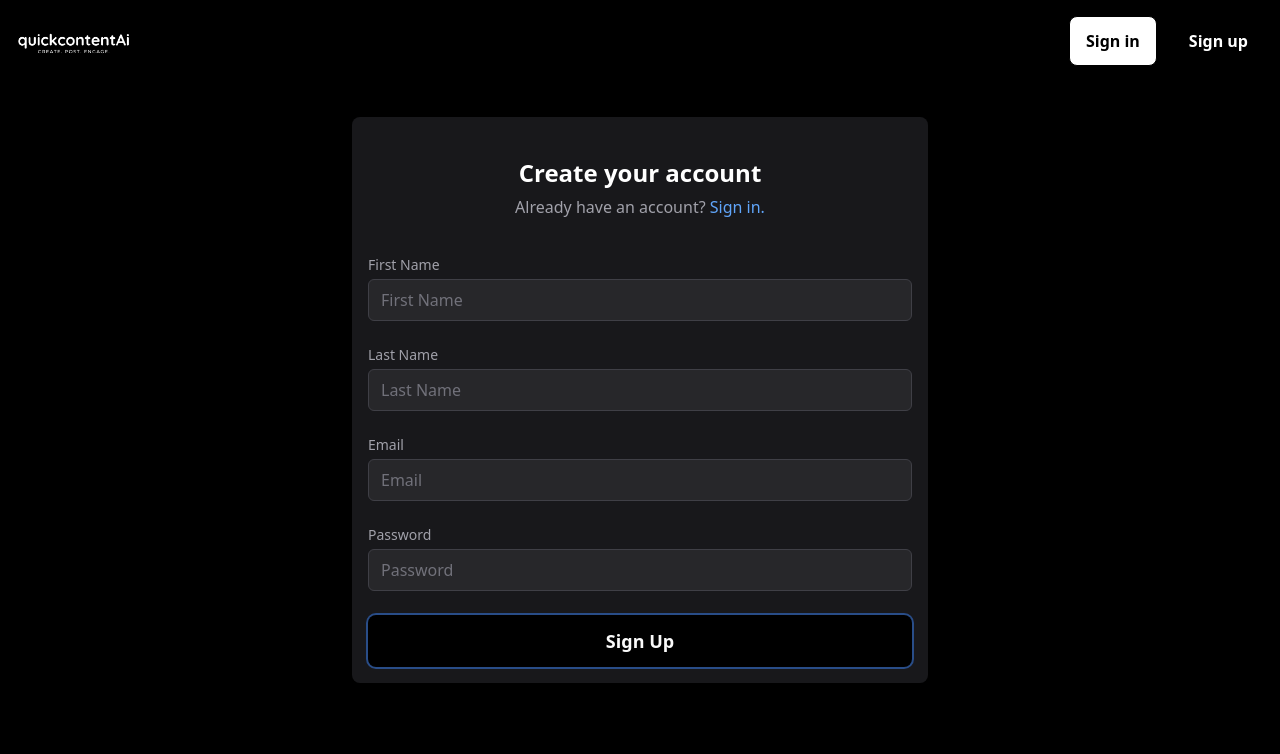
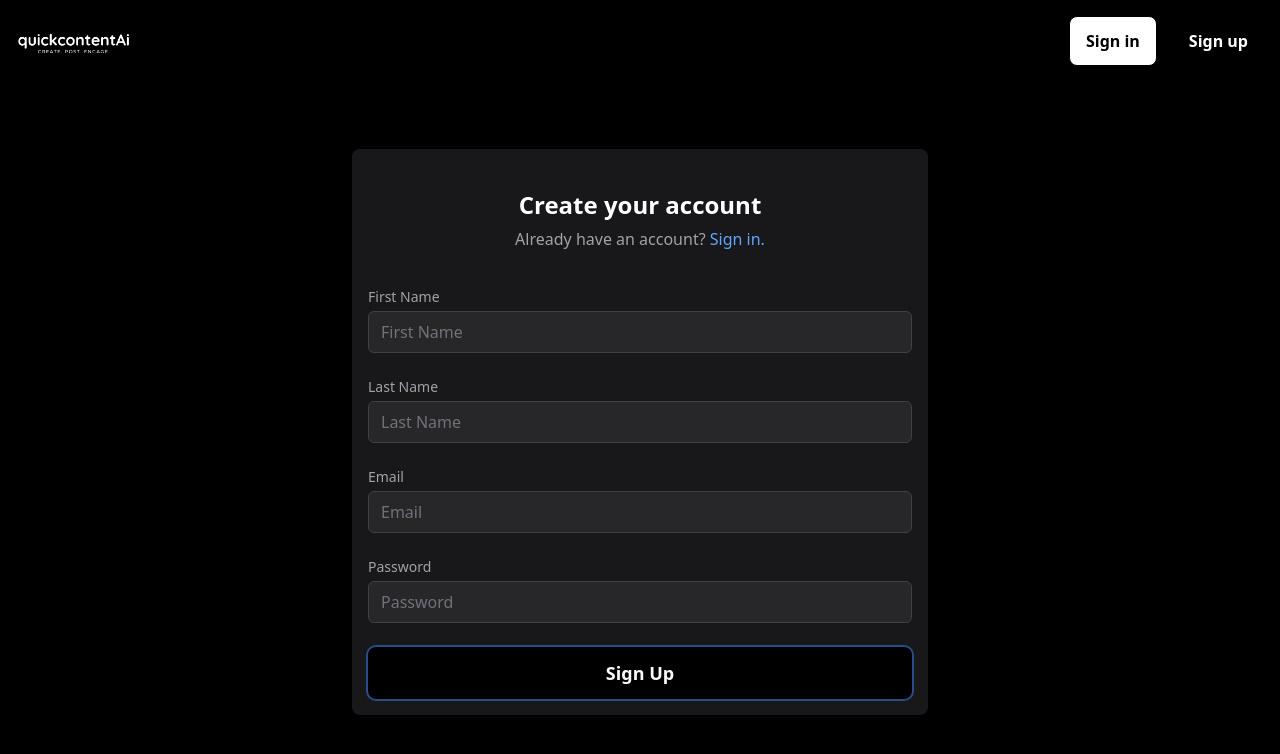
Before and after one commit to AFernandoGonzalez/ai-social-media-post-generator, a React (Vite) app in the folder frontend/: page /signup in a window 1280 px wide. Shown: the top 754 px of the page. Built offline with nearby package versions, Linux system fonts and the light colour scheme; no server answers.

Commit message:
added padding to login and sign up

```diff
--- a/frontend/src/components/Login.jsx
+++ b/frontend/src/components/Login.jsx
@@ -62,7 +62,7 @@ const Login = () => {
   };
 
   return (
-    <div className="bg-black min-h-screen flex items-center justify-center p-4">
+    <div className="bg-black min-h-screen flex items-center justify-center p-4 pt-20">
       <div className="relative z-10 mx-auto w-full max-w-xl p-4 bg-zinc-900 rounded-lg shadow-lg">
         <div className="mb-9 mt-6 space-y-1.5 text-center">
           <h1 className="text-2xl font-semibold text-white">Sign in to your account</h1>
--- a/frontend/src/components/Signup.jsx
+++ b/frontend/src/components/Signup.jsx
@@ -40,7 +40,7 @@ const Signup = () => {
   };
 
   return (
-    <div className="bg-black min-h-screen flex items-center justify-center p-4">
+    <div className="bg-black min-h-screen flex items-center justify-center p-4 pt-20">
       <div className="relative z-10 mx-auto w-full max-w-xl p-4 bg-zinc-900 rounded-lg shadow-lg">
         <div className="mb-9 mt-6 space-y-1.5 text-center">
           <h1 className="text-2xl font-semibold text-white">Create your account</h1>
```
